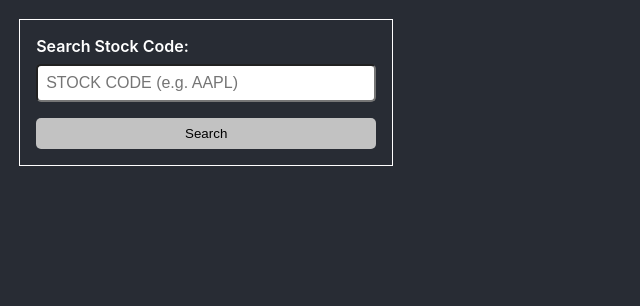
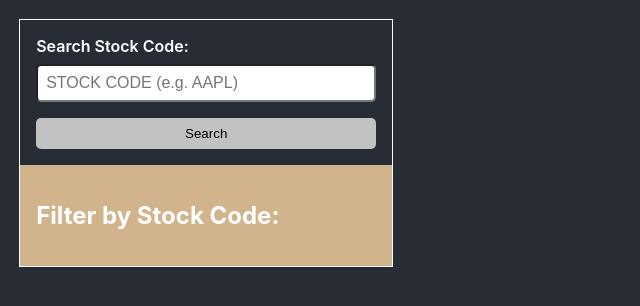
Before and after one commit to tuf75588/50-React-Projects-Part1, a React (Create React App) app in the folder metrics-dashboard/: page / in a window 1280 px wide. Shown: the top 306 px of the page, without its empty margins (0-640 px from the left). Built offline with nearby package versions, Linux system fonts and the light colour scheme; the HTML template or start-up script is replaced by a standard one.

Commit message:
more styling for UI components

```diff
--- a/metrics-dashboard/src/App.tsx
+++ b/metrics-dashboard/src/App.tsx
@@ -1,11 +1,15 @@
 import React from 'react';
+import FilterStock from './shared/filter-area';
 import SearchBar from './shared/search-bar';
 
 function App() {
   return (
-    <div className="app_container">
-      <div className="app-container_left">
-        <SearchBar />
+    <div className="app-container_row">
+      <div className="app_container">
+        <div className="app-container_left">
+          <SearchBar />
+          <FilterStock />
+        </div>
       </div>
     </div>
   );
--- /dev/null
+++ b/metrics-dashboard/src/css/FilterStock.css
@@ -0,0 +1,5 @@
+.filter-area {
+  background-color: tan;
+  padding: 1rem;
+  height: calc(57% - 10px);
+}
--- a/metrics-dashboard/src/css/Searchbar.css
+++ b/metrics-dashboard/src/css/Searchbar.css
@@ -1,5 +1,5 @@
 .search-bar {
-  border: 1px solid white;
+
   padding: 1rem;
 }
 .search-button {
--- a/metrics-dashboard/src/index.css
+++ b/metrics-dashboard/src/index.css
@@ -22,8 +22,22 @@ code {
   font-family: source-code-pro, Menlo, Monaco, Consolas, 'Courier New',
     monospace;
 }
+.app_container {
+  display: flex;
+  height: 100%;
+  justify-content: space-between;
+}
+
+.app-container_row {
+  height: 60%;
+}
 
 .app-container_left {
   width: calc(30% - 10px);
   margin: 1.2rem;
+  border: 1px solid white;
+  display: flex;
+  flex-direction: column;
+  justify-content: space-between;
+  max-height: 415px;
 }
--- /dev/null
+++ b/metrics-dashboard/src/shared/filter-area.tsx
@@ -0,0 +1,13 @@
+import React from 'react';
+import '../css/FilterStock.css';
+function FilterStock(): JSX.Element {
+  return (
+    <div className="filter-area">
+      <div className="filter-card-body">
+        <h2>Filter by Stock Code:</h2>
+      </div>
+    </div>
+  );
+}
+
+export default FilterStock;
```
